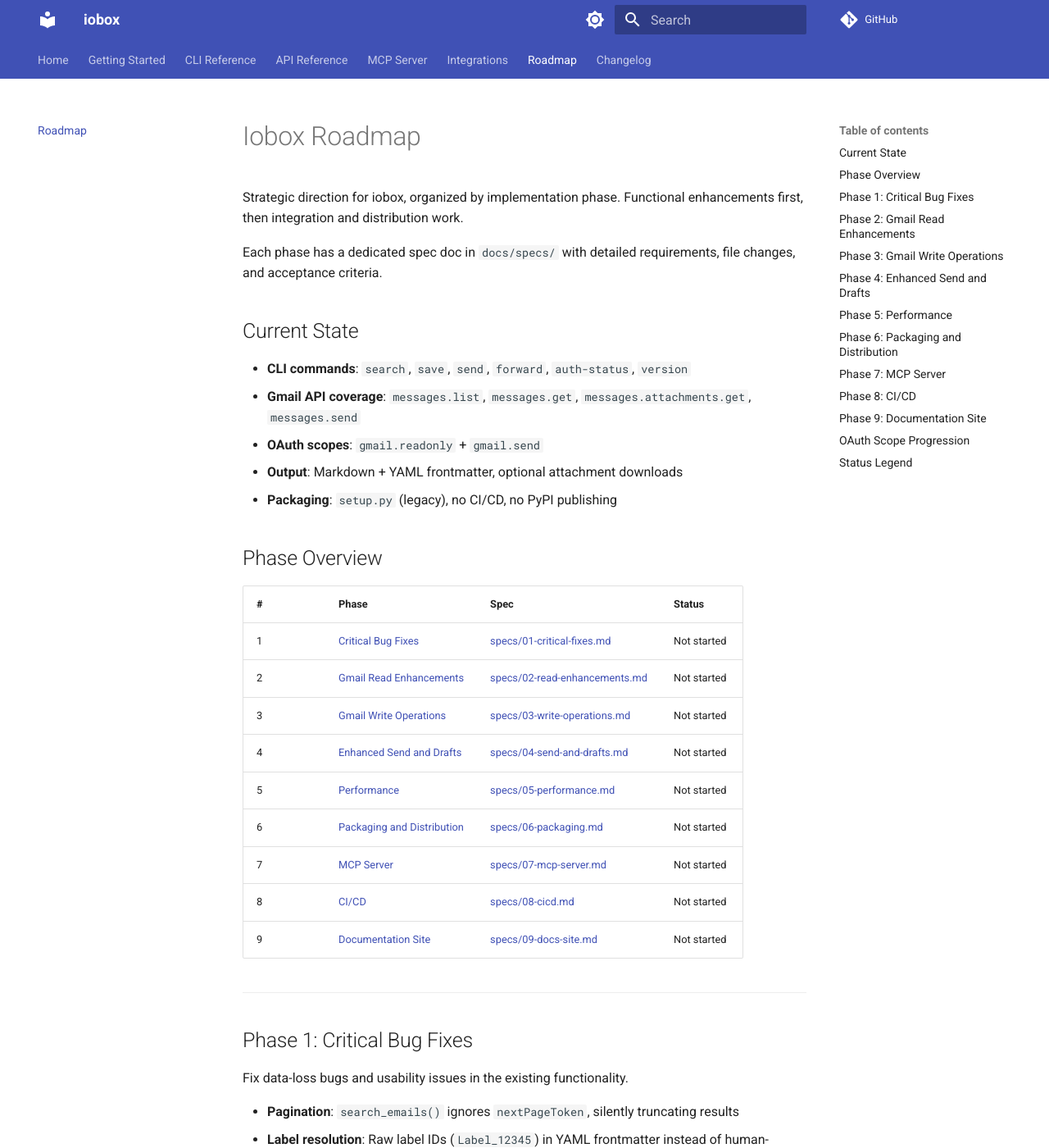
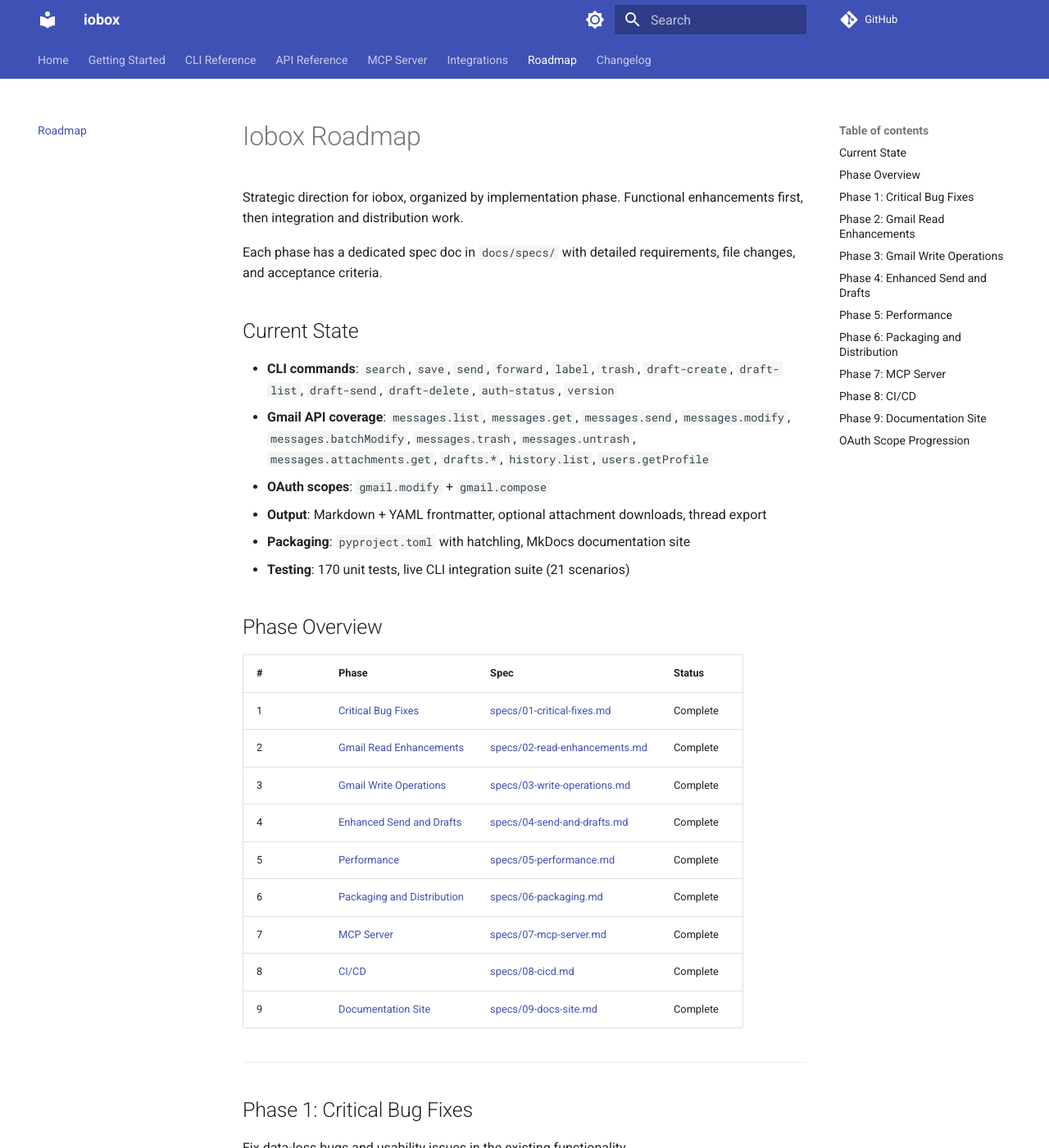
Before and after one commit to timainge/iobox, an MkDocs documentation site: the page built from docs/roadmap.md, in a window 1280 px wide and 1400 px high. Shown: the whole window at 82% size. Built offline with MkDocs 1.6.1 and Material for MkDocs 9.7.7, drawn with Linux system fonts in a browser that asks for light colours; comment, search, counter and statistics services are not loaded; some of the changed text lies outside the part shown.

Commit message:
docs: update README, CLAUDE.md, changelog, and roadmap for v0.2.1
- Add draft, label, and trash commands to CLAUDE.md and README.md
- Add live test suite instructions to testing sections
- Update project structure tree (tests/live/, pyproject.toml)
- Add v0.2.1 changelog entry for trash output fix and live tests
- Mark all 9 roadmap phases as complete with current state summary
- Replace outdated "Next Steps" with completed roadmap checklist

Co-Authored-By: Claude Opus 4.6 <noreply@anthropic.com>

```diff
--- a/docs/roadmap.md
+++ b/docs/roadmap.md
@@ -6,25 +6,26 @@ Each phase has a dedicated spec doc in `docs/specs/` with detailed requirements,
 
 ## Current State
 
-- **CLI commands**: `search`, `save`, `send`, `forward`, `auth-status`, `version`
-- **Gmail API coverage**: `messages.list`, `messages.get`, `messages.attachments.get`, `messages.send`
-- **OAuth scopes**: `gmail.readonly` + `gmail.send`
-- **Output**: Markdown + YAML frontmatter, optional attachment downloads
-- **Packaging**: `setup.py` (legacy), no CI/CD, no PyPI publishing
+- **CLI commands**: `search`, `save`, `send`, `forward`, `label`, `trash`, `draft-create`, `draft-list`, `draft-send`, `draft-delete`, `auth-status`, `version`
+- **Gmail API coverage**: `messages.list`, `messages.get`, `messages.send`, `messages.modify`, `messages.batchModify`, `messages.trash`, `messages.untrash`, `messages.attachments.get`, `drafts.*`, `history.list`, `users.getProfile`
+- **OAuth scopes**: `gmail.modify` + `gmail.compose`
+- **Output**: Markdown + YAML frontmatter, optional attachment downloads, thread export
+- **Packaging**: `pyproject.toml` with hatchling, MkDocs documentation site
+- **Testing**: 170 unit tests, live CLI integration suite (21 scenarios)
 
 ## Phase Overview
 
 | # | Phase | Spec | Status |
 |---|---|---|---|
-| 1 | [Critical Bug Fixes](#phase-1-critical-bug-fixes) | [specs/01-critical-fixes.md](specs/01-critical-fixes.md) | Not started |
-| 2 | [Gmail Read Enhancements](#phase-2-gmail-read-enhancements) | [specs/02-read-enhancements.md](specs/02-read-enhancements.md) | Not started |
-| 3 | [Gmail Write Operations](#phase-3-gmail-write-operations) | [specs/03-write-operations.md](specs/03-write-operations.md) | Not started |
-| 4 | [Enhanced Send and Drafts](#phase-4-enhanced-send-and-drafts) | [specs/04-send-and-drafts.md](specs/04-send-and-drafts.md) | Not started |
-| 5 | [Performance](#phase-5-performance) | [specs/05-performance.md](specs/05-performance.md) | Not started |
-| 6 | [Packaging and Distribution](#phase-6-packaging-and-distribution) | [specs/06-packaging.md](specs/06-packaging.md) | Not started |
-| 7 | [MCP Server](#phase-7-mcp-server) | [specs/07-mcp-server.md](specs/07-mcp-server.md) | Not started |
-| 8 | [CI/CD](#phase-8-cicd) | [specs/08-cicd.md](specs/08-cicd.md) | Not started |
-| 9 | [Documentation Site](#phase-9-documentation-site) | [specs/09-docs-site.md](specs/09-docs-site.md) | Not started |
+| 1 | [Critical Bug Fixes](#phase-1-critical-bug-fixes) | [specs/01-critical-fixes.md](specs/01-critical-fixes.md) | Complete |
+| 2 | [Gmail Read Enhancements](#phase-2-gmail-read-enhancements) | [specs/02-read-enhancements.md](specs/02-read-enhancements.md) | Complete |
+| 3 | [Gmail Write Operations](#phase-3-gmail-write-operations) | [specs/03-write-operations.md](specs/03-write-operations.md) | Complete |
+| 4 | [Enhanced Send and Drafts](#phase-4-enhanced-send-and-drafts) | [specs/04-send-and-drafts.md](specs/04-send-and-drafts.md) | Complete |
+| 5 | [Performance](#phase-5-performance) | [specs/05-performance.md](specs/05-performance.md) | Complete |
+| 6 | [Packaging and Distribution](#phase-6-packaging-and-distribution) | [specs/06-packaging.md](specs/06-packaging.md) | Complete |
+| 7 | [MCP Server](#phase-7-mcp-server) | [specs/07-mcp-server.md](specs/07-mcp-server.md) | Complete |
+| 8 | [CI/CD](#phase-8-cicd) | [specs/08-cicd.md](specs/08-cicd.md) | Complete |
+| 9 | [Documentation Site](#phase-9-documentation-site) | [specs/09-docs-site.md](specs/09-docs-site.md) | Complete |
 
 ---
 
@@ -107,13 +108,5 @@ User-facing documentation site with auto-generated API reference.
 
 | Phase | Scopes | Enables |
 |---|---|---|
-| Current | `readonly` + `send` | Search, save, send, forward |
-| Phase 3 | `modify` (replaces both) | + label management, trash, archive, star |
-| Phase 4 | `modify` + `compose` | + draft create/list/send |
-
-## Status Legend
-
-- Not started
-- In progress
-- Blocked
-- Complete
+| v0.1.0 | `readonly` + `send` | Search, save, send, forward |
+| v0.2.0 | `modify` + `compose` | + labels, trash, drafts, batch operations, sync |
```
Also changed, not shown: CLAUDE.md (+35 -3 lines), README.md (+77 -33 lines), docs/changelog.md (+5 -0 lines).
